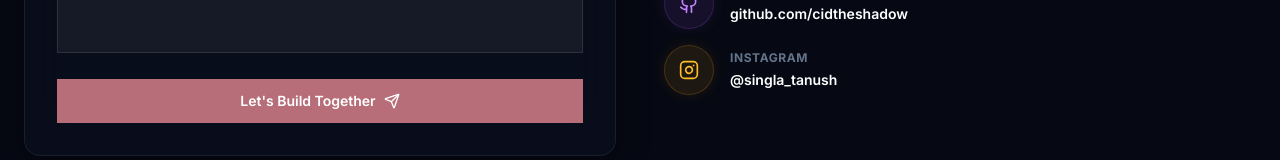
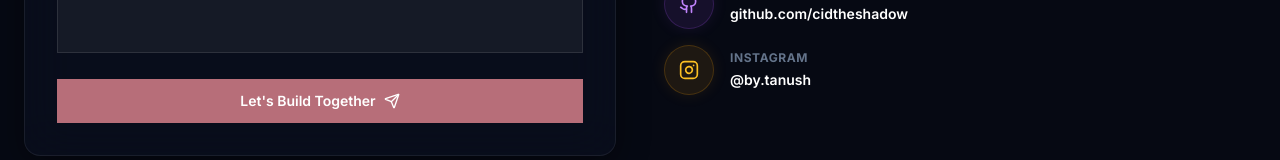
Before and after one commit to cidtheshadow/portfolio-updated, a Next.js app: page / in a window 1280 px wide. Shown: the part 5835-5995 px from the top of the page. Built offline with nearby package versions, Linux system fonts and the light colour scheme.

Commit message:
Update contact-section.tsx

```diff
--- a/components/contact-section.tsx
+++ b/components/contact-section.tsx
@@ -247,7 +247,7 @@ export default function ContactSection() {
                       rel="noopener noreferrer"
                       className="text-white hover:text-amber-400 transition-colors text-sm font-semibold mt-1 block"
                     >
-                      @singla_tanush
+                      @by.tanush
                     </Link>
                   </div>
                 </div>
```
